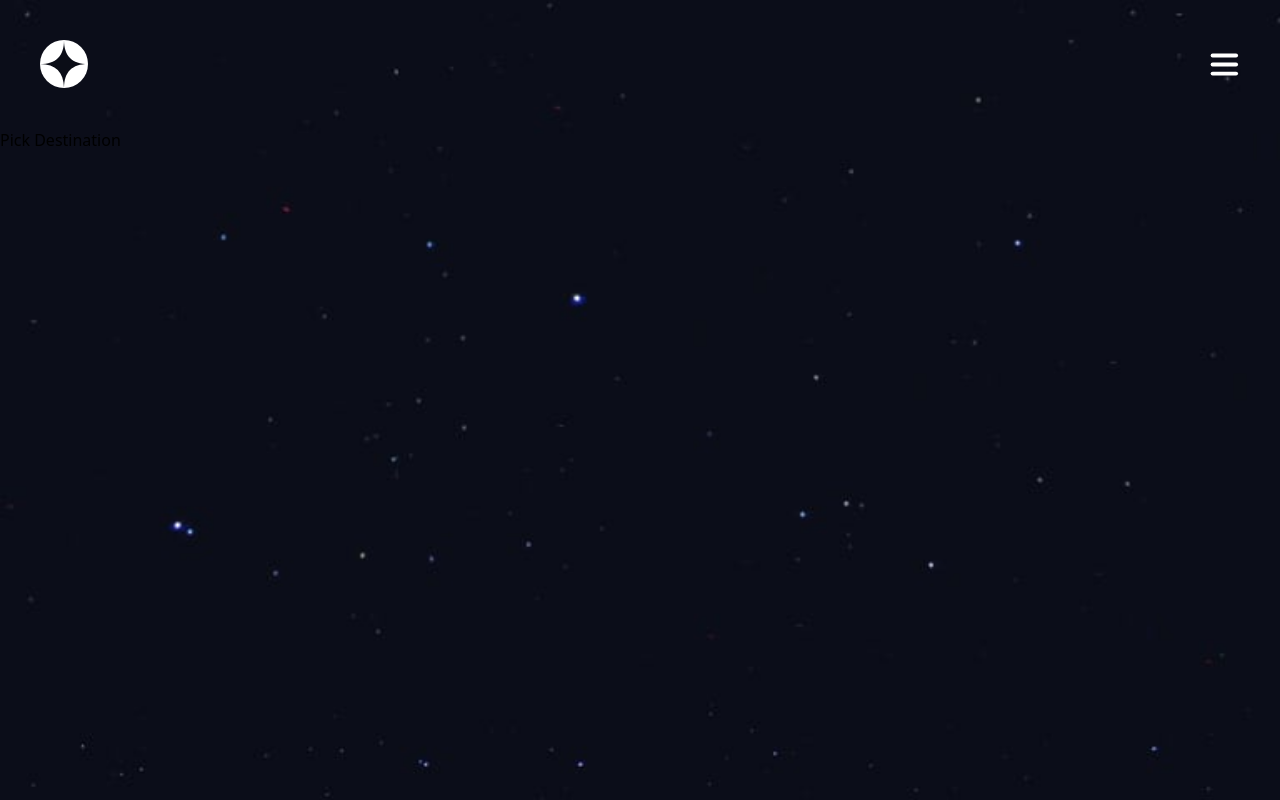
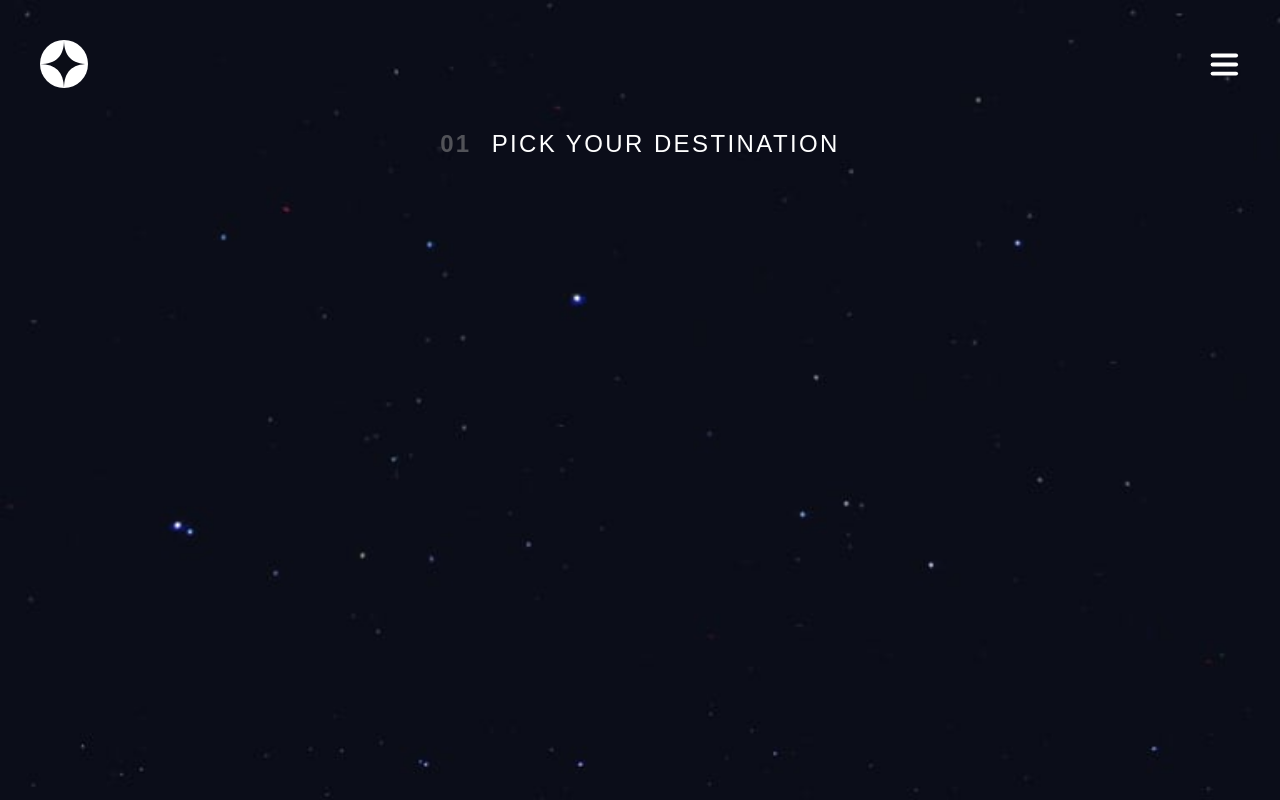
Before and after one commit to leo3210k/Space_Tourism, a React (Create React App) app: page /destination in a window 1280 px wide. Built offline with nearby package versions, Linux system fonts and the light colour scheme.

Commit message:
add pick destination title

```diff
--- a/src/components/PickDestination.jsx
+++ b/src/components/PickDestination.jsx
@@ -2,7 +2,12 @@ import './PickDestination.css';
 
 function PickDestination() {
   return (
-    <div>Pick Destination</div>
+    <div className='flex flex-col justify-center items-center'>
+      <div className='flex gap-5'>
+        <span className='text-2xl font-barlow font-bold text-dusty_gray tracking-widest opacity-50'>01</span>
+        <span className='text-2xl font-barlow text-white uppercase tracking-widest'>pick your destination</span>
+      </div>
+    </div>
   );
 }
 
```
